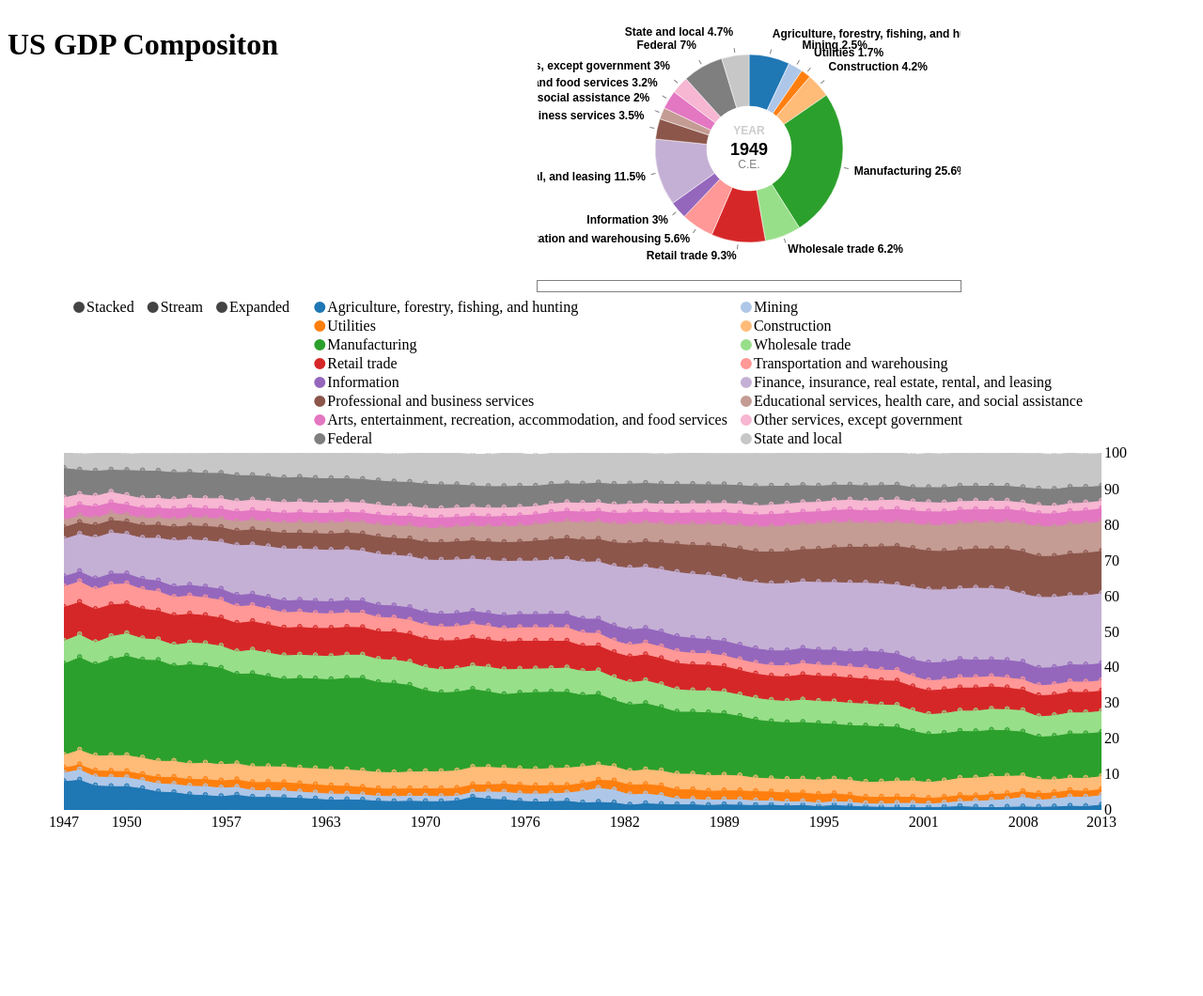
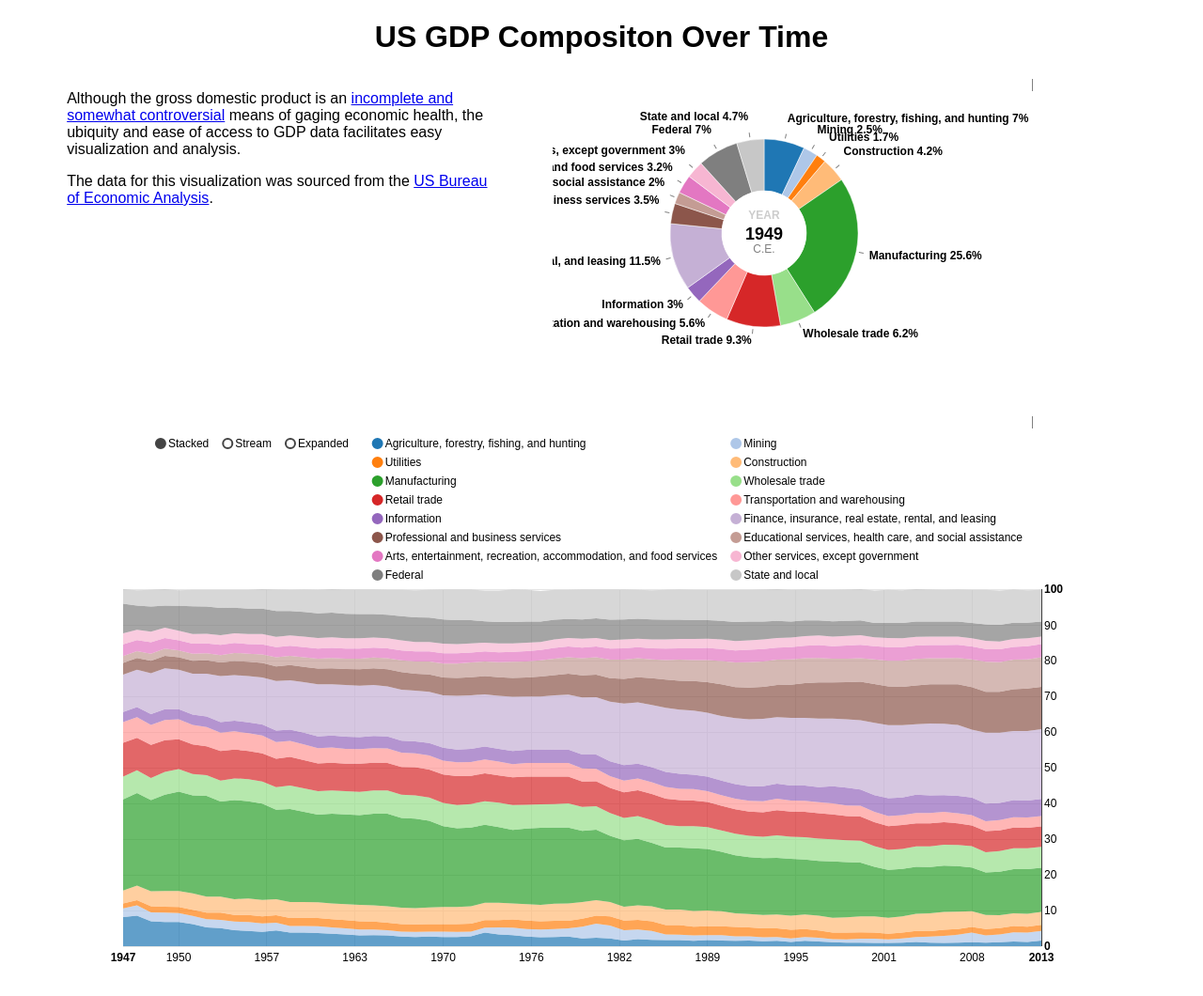
Before and after one commit to carlschroedl/gdp_composition, a plain HTML site: page index.html in a window 1280 px wide. Shown: the whole page at 94% size. Before the commit the page ends 924 px from the top, so only its background shows below. Drawn offline with Linux system fonts and the light colour scheme.

Commit message:
Some ad-hoc layout cleanup and initial content

```diff
--- a/index.html
+++ b/index.html
@@ -9,23 +9,34 @@
   <script src="nvd3/nv.d3.js"></script>
   <script src="sugar.min.js"></script>
   <script src="main.js"></script>
+	<link type="text/css" rel="stylesheet" href="nvd3/nv.d3.css"/>
   <style>
+	body {
+		font-family: Arial;
+	}
 	.inline-block {
 		display: inline-block;
 	}
  </style>
  </head>
  <body>
-<div>
-	<div class="inline-block" style="width: 40%;vertical-align:top;">
-		<h1>US GDP Compositon</h1>
+
+<h1 style="text-align:center;">US GDP Compositon Over Time</h1>
+<div style="margin-left:5%; margin-right:5%;">
+	<div>
+	<div class="inline-block" style="width: 40%; margin-right: 5%;vertical-align:top;">
+		<p>Although the gross domestic product is an <a href="http://en.wikipedia.org/wiki/Gross_domestic_product#Limitations_and_criticisms">incomplete and somewhat controversial</a> means of gaging economic health, the ubiquity and ease of access to GDP data facilitates easy visualization and analysis.</p>
+		<p>
+		The data for this visualization was sourced from the <a href="http://www.bea.gov/industry/gdpbyind_data.htm">US Bureau of Economic Analysis</a>.
+		</p>
 	</div>
-	<div class="inline-block" style="width: 40%; text-align:right;">
+	<div class="inline-block" style="width: 45%; text-align:right;">
  		<span id="easy-as-pie-chart"></span>
 	</div>
 </div>
  <div id="stacked-area-chart">
   <svg style="height:600px; width:100%;"></svg>
  </div>
+</div>
  </body>
 </html>
```
